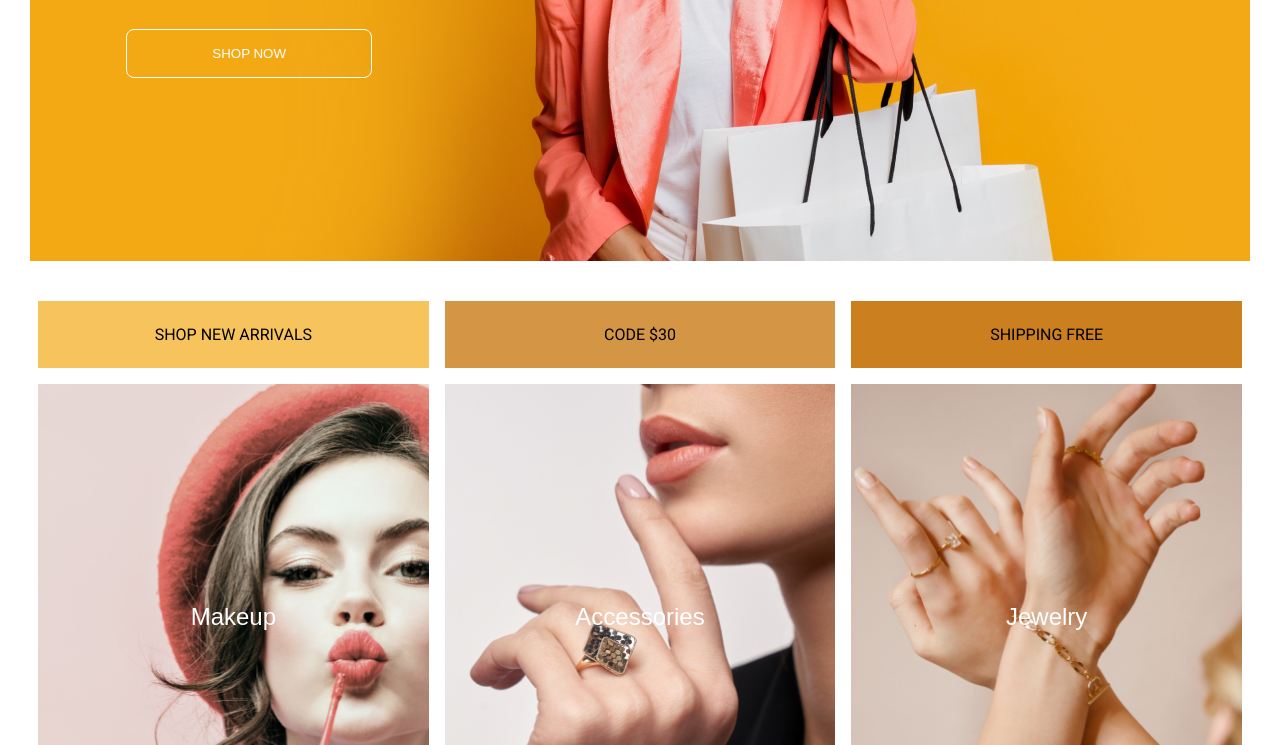
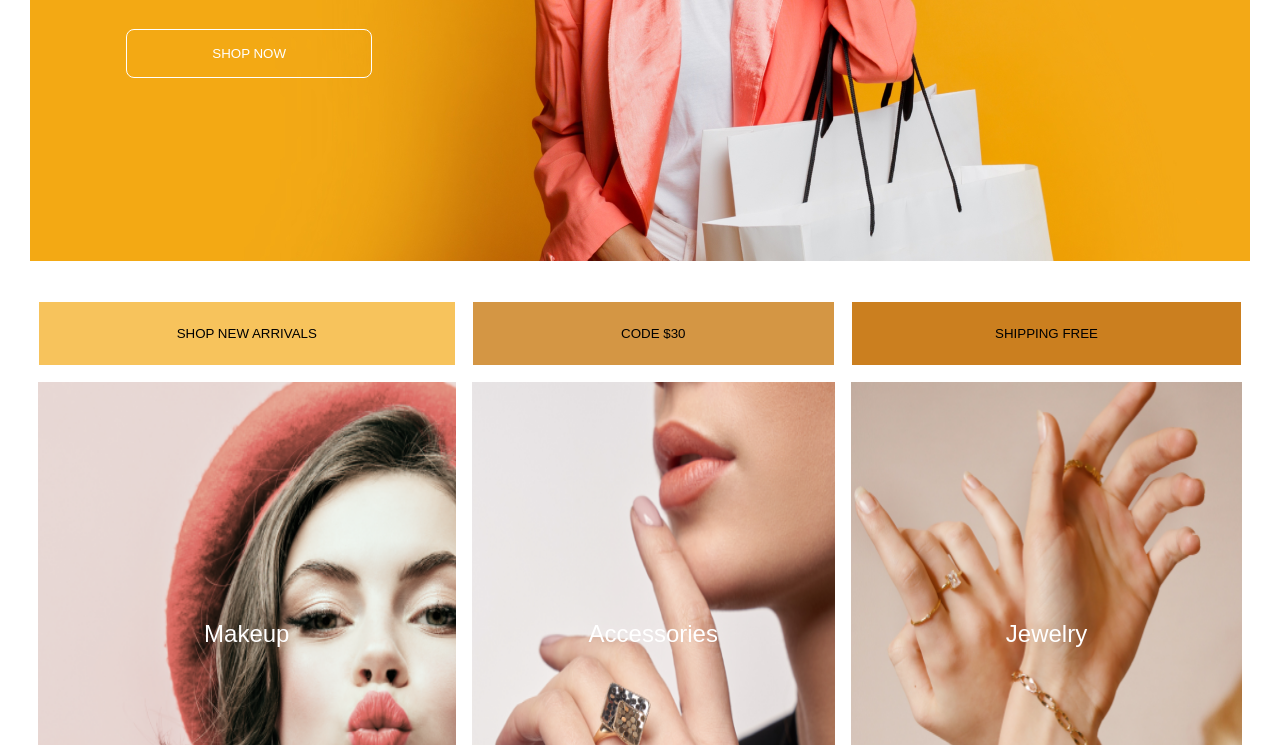
Before and after one commit to ericksax/PullUpLayout, a plain HTML site: page index.html in a window 1280 px wide. Shown: the part 355-1100 px from the top of the page. Drawn offline with Linux system fonts and the light colour scheme; a web font is replaced by a local one.

Commit message:
changing responsive styles

```diff
--- a/index.html
+++ b/index.html
@@ -42,17 +42,17 @@
     <section class="sectionOne">
       <div class="content">
         <div class="photoBox">
-          <div class="smallBox offer1">SHOP NEW ARRIVALS</div>
+          <button class="smallBox offer1">SHOP NEW ARRIVALS</button>
           <img src="./assets/makeUp.png" alt="maquiagem" />
           <p>Makeup</p>
         </div>
         <div class="photoBox">
-          <div class="smallBox">CODE $30</div>
+          <button class="smallBox">CODE $30</button>
           <img src="./assets/accessories.png" alt="acessórios" />
           <p>Accessories</p>
         </div>
         <div class="photoBox">
-          <div class="smallBox offer2">SHIPPING FREE</div>
+          <button class="smallBox offer2">SHIPPING FREE</button>
           <img src="./assets/jowekry.png" alt="jóias" />
           <p>Jewelry</p>
         </div>
--- a/style.css
+++ b/style.css
@@ -107,6 +107,7 @@ button {
 
 .photoBox img {
   width: 100%;
+  height: 100%;
 }
 
 .smallBox {
@@ -114,7 +115,14 @@ button {
   text-align: center;
   margin-bottom: 1rem;
   margin-top: 1rem;
+  width: 100%;
+  border-radius: inherit;
   background-color: #c67306bf;
+  transition: 0.2s;
+}
+
+.smallBox:hover {
+  filter: brightness(0.9);
 }
 
 .photoBox {
@@ -136,7 +144,7 @@ button {
   position: relative;
   width: 100vw;
   max-width: 1220px;
-  height: auto;
+  height: 400pxpx;
   margin: 0 auto;
   flex-direction: column;
   display: flex;
```
